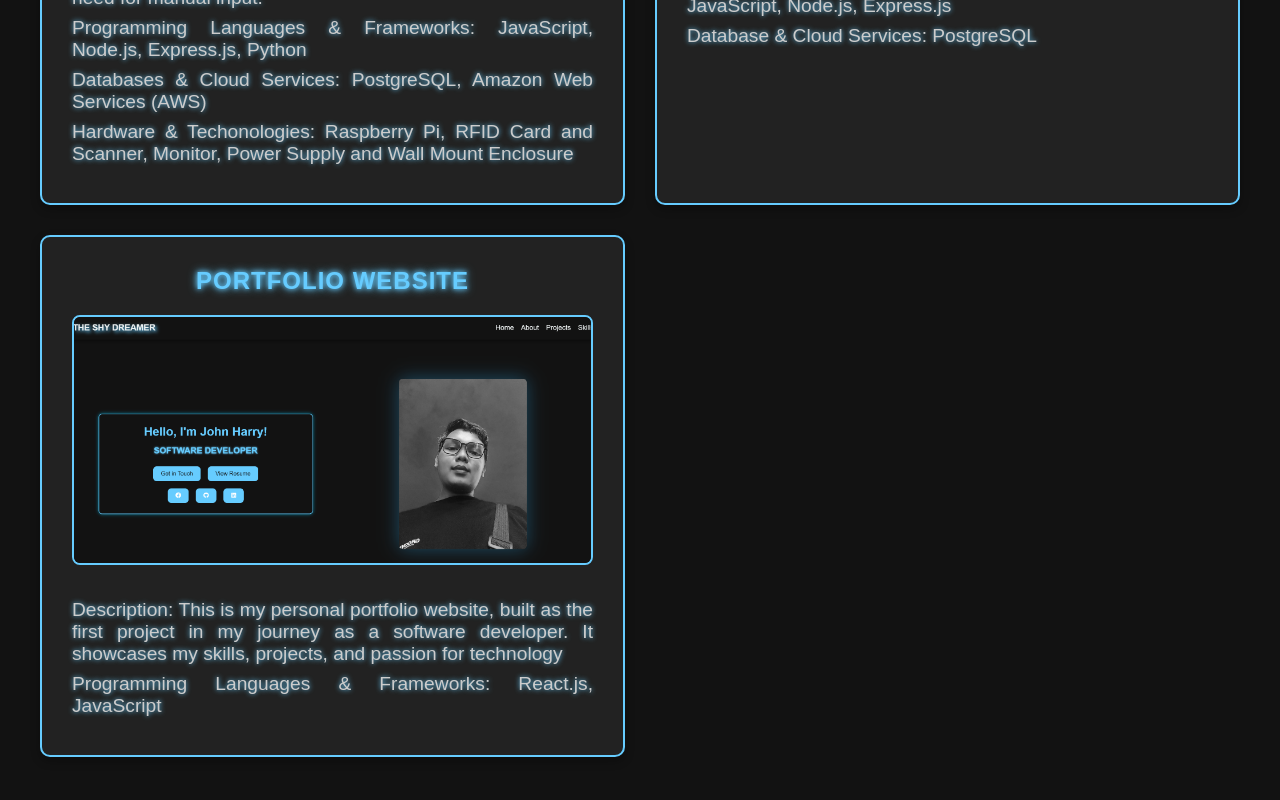
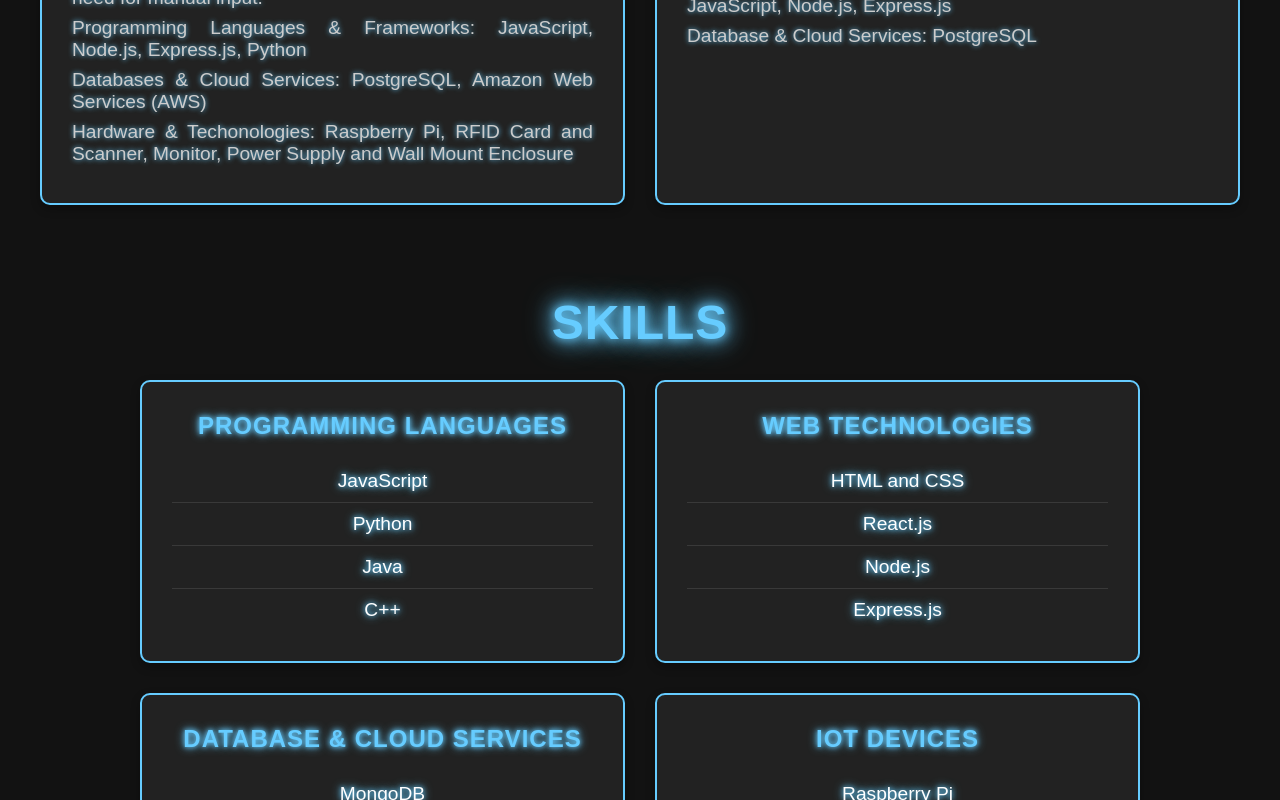
Before and after one commit to theshydreamer/jh, a React (Create React App) app: page / in a window 1280 px wide. Shown: the part 2000-2800 px from the top of the page. Built offline with nearby package versions, Linux system fonts and the light colour scheme.

Commit message:
remove portfolio from projects

```diff
--- a/src/components/Projects.jsx
+++ b/src/components/Projects.jsx
@@ -24,12 +24,6 @@ function Projects() {
           <p>Programming Languages & Frameworks: React.js, JavaScript, Node.js, Express.js</p>
           <p>Database & Cloud Services: PostgreSQL</p>
         </div>
-        <div className="project-container">
-          <h2>Portfolio Website</h2>
-          <img src={image2} alt="Portfolio Website" />
-          <p>Description: This is my personal portfolio website, built as the first project in my journey as a software developer. It showcases my skills, projects, and passion for technology</p>
-          <p>Programming Languages & Frameworks: React.js, JavaScript</p>
-        </div>
       </div>
     </div>
   );
```
